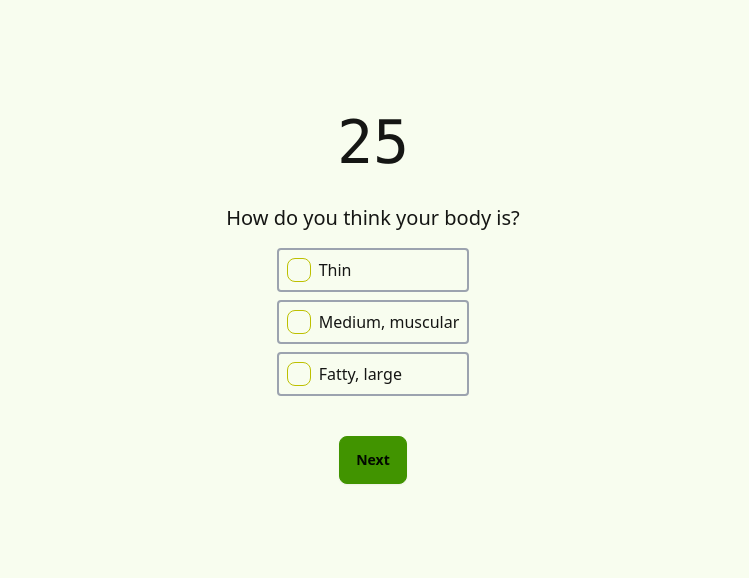
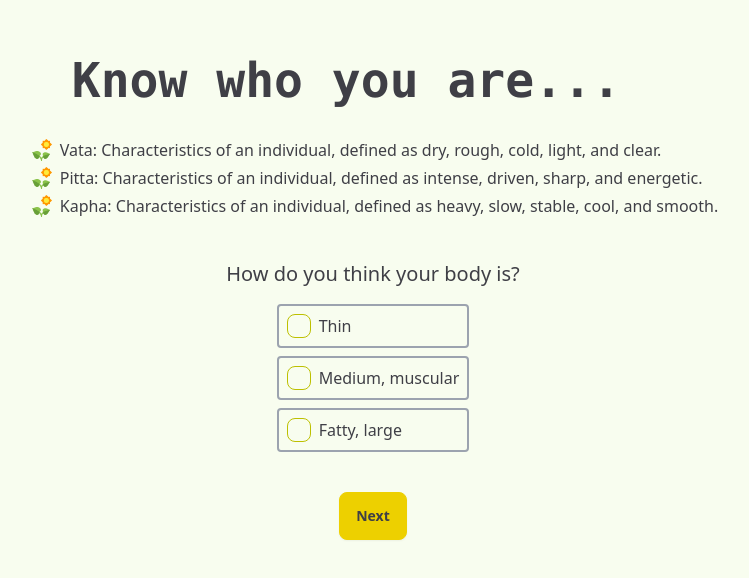
Before and after one commit to Kaninika011/Ayurvedic-Body-Type-Testing, a React (Vite) app: page /quiz in a window 1280 px wide. Shown: the part 102-680 px from the top of the page, without its empty margins (267-1016 px from the left). Built offline with nearby package versions, Linux system fonts and the light colour scheme.

Commit message:
quiz page fixed

```diff
--- a/src/components/Chart.jsx
+++ b/src/components/Chart.jsx
@@ -16,7 +16,9 @@ const Chart = ({ userCategories }) => {
 
   return (
     <div>
-      <h2>Your Category Result</h2>
+      <h1 className="text-zinc-700 font-semibold font-mono text-3xl mb-8 pl-11 lg:text-4xl">
+        Your Category Result
+      </h1>
       <Doughnut data={chartData} />
     </div>
   );
--- a/src/components/LandingPage.jsx
+++ b/src/components/LandingPage.jsx
@@ -8,17 +8,23 @@ function Landingpage() {
   return (
     <div className="hero min-h-screen">
       <div className="hero-content flex-col lg:flex-row-reverse">
-        <img src={banner} alt="Banner" className="w-90 h-80" />{" "}
-        <div>
-          <h1 className="text-5xl font-bold text-zinc-700 animate__zoomIn">
-            Know who you are
+        <img
+          src={banner}
+          alt="Banner"
+          className="w-90 h-80 mb-8 lg:mb-0 lg:ml-20"
+        />{" "}
+        <div className="mt-5 lg:mr:25">
+          <h1 className="font-mono font-semibold text-5xl  text-zinc-700 animate__zoomIn">
+            Know who you are...
           </h1>
-          <p className=" text-zinc-700 font-semibold py-6 break-normal">
+          <p className="  text-zinc-700 font-semibold py-6 break-normal">
             Everyone is unique and has a special blend of natural qualities that
-            make us who we are. Prakriti is a Sanskrit word, derived from the
-            Sanskrit word "Prakruthi," referring to the unmanifested cosmic
-            energy or potential matter that, in Sankhya philosophy, is made up
-            of the three gunas. These three gunas are:
+            make us who we are. <br /> Prakriti is a Sanskrit word, derived from
+            the Sanskrit word "Prakruthi," referring to the <br /> unmanifested
+            cosmic energy or potential matter that, in Sankhya philosophy, is
+            made up <br />
+            of the three gunas.
+            <br /> These three gunas are:
             <ul className="list-none ">
               <li className="flex items-center">
                 <img
--- a/src/components/Quiz.jsx
+++ b/src/components/Quiz.jsx
@@ -1,8 +1,9 @@
 import { useState, useEffect } from "react";
+import plantIcon from "../assets/plant-icon.png";
 import Chart from "./Chart";
 
 function Quiz({ Questions }) {
-  const [timeLeft, setTimeLeft] = useState(30);
+  // const [timeLeft, setTimeLeft] = useState(30);
   const [currQuesIdx, setCurrQuesIdx] = useState(0);
   const [selectedOpt, setSelectedOpt] = useState(null);
   const [userCategories, setUserCategories] = useState({
@@ -26,7 +27,6 @@ function Quiz({ Questions }) {
   const handleNext = () => {
     setSelectedOpt(null);
     if (currQuesIdx !== Questions.questions.length - 1) {
-      setTimeLeft(30);
       setCurrQuesIdx((c) => c + 1);
     }
   };
@@ -36,32 +36,66 @@ function Quiz({ Questions }) {
     setQuizOver(true);
   };
 
-  useEffect(() => {
-    const timer =
-      timeLeft > 0 &&
-      setInterval(() => {
-        setTimeLeft((t) => t - 1);
-        if (timeLeft === 1) {
-          handleNext();
-        }
-      }, 1000);
-    return () => clearInterval(timer);
-  }, [timeLeft, handleNext]);
+  // useEffect(() => {
+  //   const timer =
+  //     timeLeft > 0 &&
+  //     setInterval(() => {
+  //       setTimeLeft((t) => t - 1);
+  //       if (timeLeft === 1) {
+  //         handleNext();
+  //       }
+  //     }, 1000);
+  //   return () => clearInterval(timer);
+  // }, [timeLeft, handleNext]);
 
   return (
     <div className="flex flex-col items-center justify-center h-screen">
       {!quizOver ? (
         <>
-          <div className="text-6xl font-mono mb-8">
-            <span style={{ "--value": `${timeLeft}` }}>{timeLeft}</span>
+          <div className="justify-center">
+            <h1 className="  text-zinc-700 font-semibold font-mono text-3xl mb-8 pl-11 lg:text-5xl">
+              {" "}
+              Know who you are...
+            </h1>
+            <ul className=" text-zinc-700 list-none font-medium ">
+              <li className="flex items-center">
+                <img
+                  src={plantIcon}
+                  alt="Plant Icon"
+                  className="w-7 h-7 mr-1"
+                />
+                Vata: Characteristics of an individual, defined as dry, rough,
+                cold, light, and clear.
+              </li>
+              <li className="flex items-center">
+                <img
+                  src={plantIcon}
+                  alt="Plant Icon"
+                  className="w-7 h-7 mr-1"
+                />
+                Pitta: Characteristics of an individual, defined as intense,
+                driven, sharp, and energetic.{" "}
+              </li>
+              <li className="flex items-center">
+                <img
+                  src={plantIcon}
+                  alt="Plant Icon"
+                  className="w-7 h-7 mr-1"
+                />
+                Kapha: Characteristics of an individual, defined as heavy, slow,
+                stable, cool, and smooth.{" "}
+              </li>
+            </ul>
           </div>
-          <div className="text-xl mb-4">{currentQues.question}</div>
-          <div className="flex flex-col">
+          <div className="text-xl mb-4 mt-10 text-zinc-700 font-medium">
+            {currentQues.question}
+          </div>
+          <div className="flex flex-col text-zinc-700 ">
             {currentQues.options.map((opt, i) => (
               <div
                 key={i}
                 className={`flex items-center mb-2 cursor-pointer border-2 p-2 rounded ${
-                  i === selectedOpt ? "border-red-500" : "border-gray-400"
+                  i === selectedOpt ? "border-lime-500" : "border-gray-400"
                 }`}
                 onClick={() => handleOption(i)}
               >
@@ -77,11 +111,17 @@ function Quiz({ Questions }) {
           </div>
           <div className="mt-8">
             {currQuesIdx === Questions.questions.length - 1 ? (
-              <button className="btn btn-primary" onClick={handleSubmit}>
+              <button
+                className="btn btn-accent  text-zinc-700"
+                onClick={handleSubmit}
+              >
                 Submit
               </button>
             ) : (
-              <button className="btn btn-primary" onClick={handleNext}>
+              <button
+                className="btn btn-accent  text-zinc-700"
+                onClick={handleNext}
+              >
                 Next
               </button>
             )}
```
